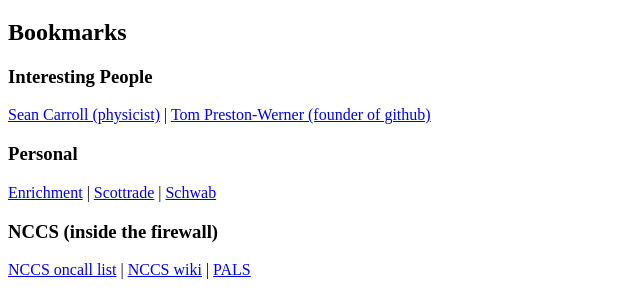
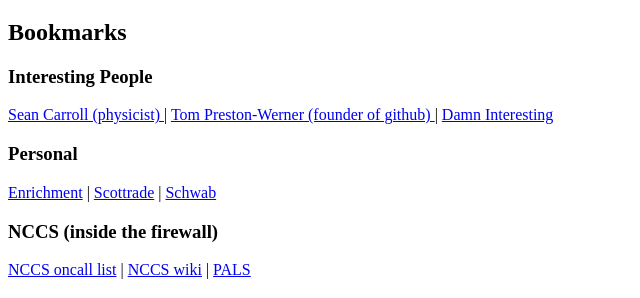
Before and after one commit to tbarron/tbarron.github.io, a Jekyll site: the page built from bookmarks.md, in a window 1280 px wide. Shown: the part 274-572 px from the top of the page, without its empty margins (0-640 px from the left). Built offline with Jekyll 4.4.1, drawn with Linux system fonts in a browser that asks for light colours.

Commit message:
- Add page title to dinky layout

```diff
--- a/_layouts/dinky.html
+++ b/_layouts/dinky.html
@@ -19,6 +19,7 @@
         {% include head.html %}
       </header>
       <section>
+        <h2>{{ page.title }}</h2>
         {{ content }}
       </section>
     </div>
--- a/bookmarks.md
+++ b/bookmarks.md
@@ -1,13 +1,17 @@
 ---
+title: Bookmarks
 ---
-## Bookmarks ##
-
 ### Interesting People ###
 
-<a href="https://www.preposterousuniverse.com/" target="_blank">Sean
-Carroll (physicist)</a>
-| <a href="http://tom.preston-werner.com/" target="_blank">Tom
-  Preston-Werner (founder of github)</a>
+<a href="https://www.preposterousuniverse.com/" target="_blank">
+  Sean Carroll (physicist)
+  </a>
+| <a href="http://tom.preston-werner.com/" target="_blank">
+  Tom Preston-Werner (founder of github)
+  </a>
+| <a href="https://www.damninteresting.com/" target="_blank">
+  Damn Interesting
+  </a>
 
 ### Personal ###
 
```
